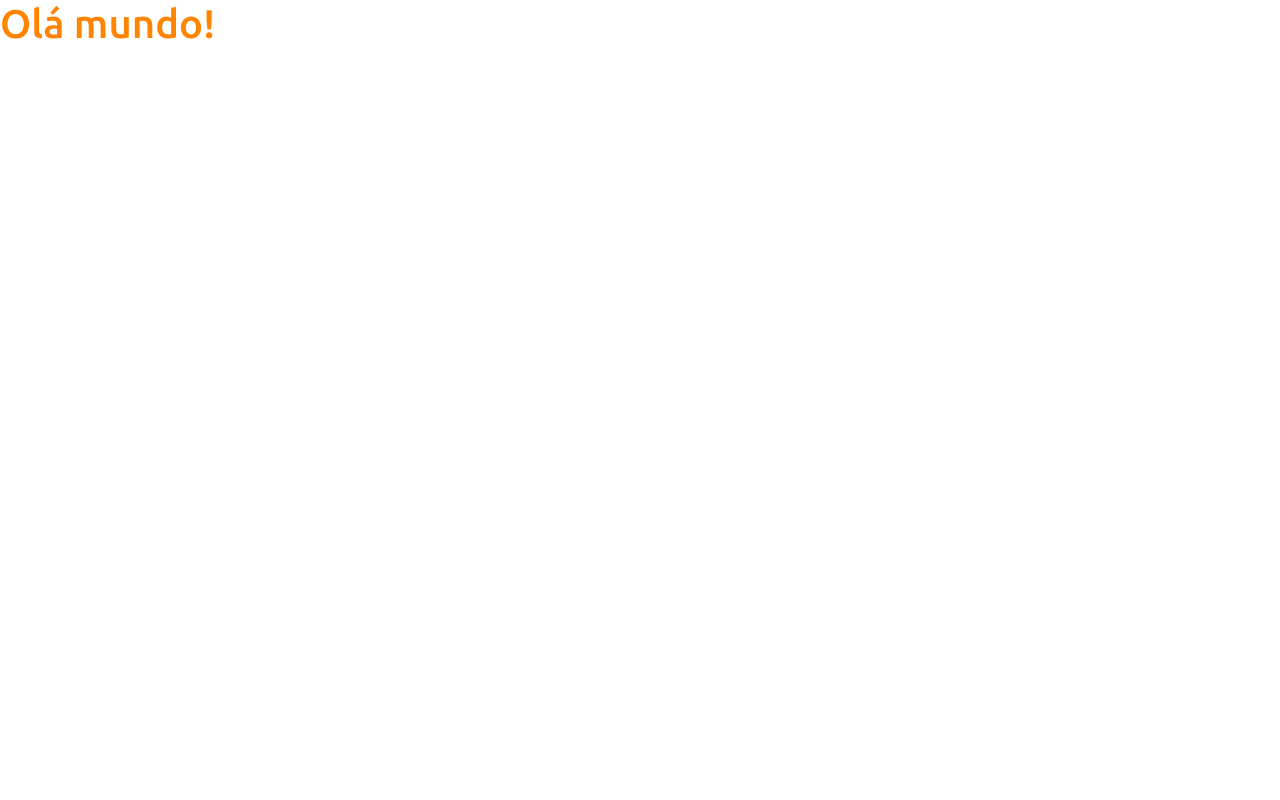
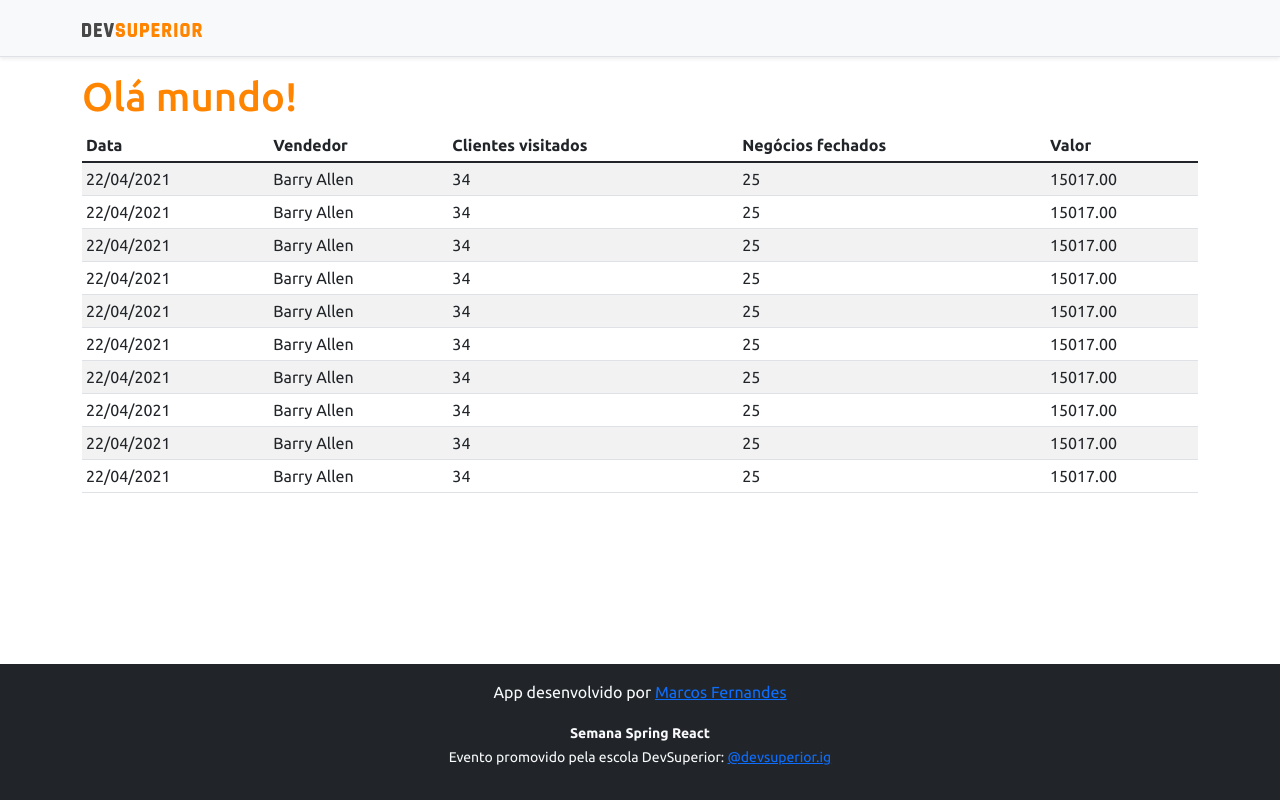
Before and after one commit to Marcos458/projeto-sds3, a React (Create React App) app in the folder frontend/: page / in a window 1280 px wide. Built offline with nearby package versions, Linux system fonts and the light colour scheme.

Commit message:
Basis static components

```diff
--- a/frontend/src/App.tsx
+++ b/frontend/src/App.tsx
@@ -1,9 +1,18 @@
+import DateTable from "components/DataTable";
+import Footer from "components/Footer";
+import NavBar from "components/NavBar";
 
 function App() {
   return (
-    <div>
-      <h1 className="text-primary">Olá mundo!</h1>
-    </div>
+    <>
+      <NavBar />
+      <div className="container">
+        <h1 className="text-primary">Olá mundo!</h1>
+
+        <DateTable />
+      </div>
+      <Footer />
+    </>
   );
 }
 
--- /dev/null
+++ b/frontend/src/components/DataTable/index.tsx
@@ -0,0 +1,94 @@
+
+function DateTable() {
+    return (
+        <div className="table-responsive">
+            <table className="table table-striped table-sm">
+                <thead>
+                    <tr>
+                        <th>Data</th>
+                        <th>Vendedor</th>
+                        <th>Clientes visitados</th>
+                        <th>Negócios fechados</th>
+                        <th>Valor</th>
+                    </tr>
+                </thead>
+                <tbody>
+
+                <tr>
+                        <td>22/04/2021</td>
+                        <td>Barry Allen</td>
+                        <td>34</td>
+                        <td>25</td>
+                        <td>15017.00</td>
+                    </tr>
+                    <tr>
+                        <td>22/04/2021</td>
+                        <td>Barry Allen</td>
+                        <td>34</td>
+                        <td>25</td>
+                        <td>15017.00</td>
+                    </tr>
+                    <tr>
+                        <td>22/04/2021</td>
+                        <td>Barry Allen</td>
+                        <td>34</td>
+                        <td>25</td>
+                        <td>15017.00</td>
+                    </tr>
+                    <tr>
+                        <td>22/04/2021</td>
+                        <td>Barry Allen</td>
+                        <td>34</td>
+                        <td>25</td>
+                        <td>15017.00</td>
+                    </tr>
+                    <tr>
+                        <td>22/04/2021</td>
+                        <td>Barry Allen</td>
+                        <td>34</td>
+                        <td>25</td>
+                        <td>15017.00</td>
+                    </tr>
+                    <tr>
+                        <td>22/04/2021</td>
+                        <td>Barry Allen</td>
+                        <td>34</td>
+                        <td>25</td>
+                        <td>15017.00</td>
+                    </tr>
+                    <tr>
+                        <td>22/04/2021</td>
+                        <td>Barry Allen</td>
+                        <td>34</td>
+                        <td>25</td>
+                        <td>15017.00</td>
+                    </tr>
+                    <tr>
+                        <td>22/04/2021</td>
+                        <td>Barry Allen</td>
+                        <td>34</td>
+                        <td>25</td>
+                        <td>15017.00</td>
+                    </tr>
+                    <tr>
+                        <td>22/04/2021</td>
+                        <td>Barry Allen</td>
+                        <td>34</td>
+                        <td>25</td>
+                        <td>15017.00</td>
+                    </tr>
+                    <tr>
+                        <td>22/04/2021</td>
+                        <td>Barry Allen</td>
+                        <td>34</td>
+                        <td>25</td>
+                        <td>15017.00</td>
+                    </tr>
+                </tbody>
+            </table>
+        </div>
+
+    );
+}
+
+export default DateTable;
--- /dev/null
+++ b/frontend/src/components/Footer/index.tsx
@@ -0,0 +1,14 @@
+
+function Footer() {
+    return (
+        <footer className="footer mt-auto py-3 bg-dark">
+            <div className="container">
+                <p className="text-light">App desenvolvido por <a href="https://github.com/Marcos458" target="_blank" rel="noreferrer">Marcos Fernandes</a></p>
+                <p className="text-light"><small><strong>Semana Spring React</strong><br />
+                    Evento promovido pela escola DevSuperior: <a href="https://instagram.com/devsuperior.ig" target="_blank" rel="noreferrer">@devsuperior.ig</a></small></p>
+            </div>
+        </footer>
+    );
+}
+
+export default Footer;
--- /dev/null
+++ b/frontend/src/components/NavBar/index.tsx
@@ -0,0 +1,15 @@
+import ImgDsDark from 'assets/img/ds-dark.svg';
+
+function NavBar() {
+    return (
+        <div className="d-flex flex-column flex-md-row align-items-center p-3 px-md-4 mb-3 bg-light border-bottom shadow-sm">
+            <div className="container">
+                <nav className="my-2 my-md-0 mr-md-3">
+                    <img src={ImgDsDark} alt="DevSuperior" width="120" />
+                </nav>
+            </div>
+        </div>
+    );
+}
+
+export default NavBar;
```
Also changed, not shown: frontend/src/assets/img/ds-dark.svg (added).
